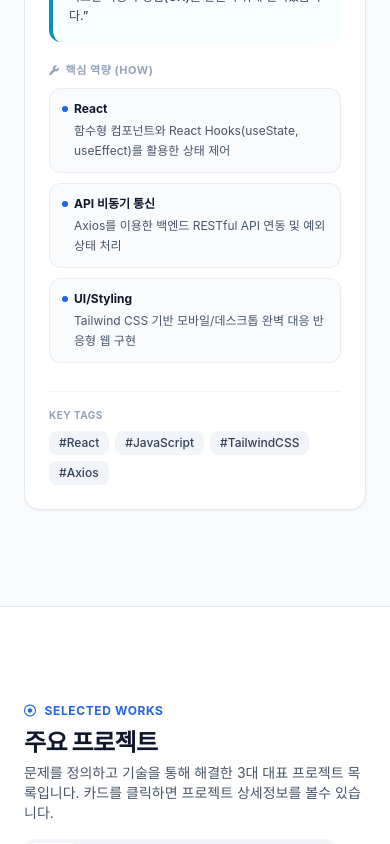
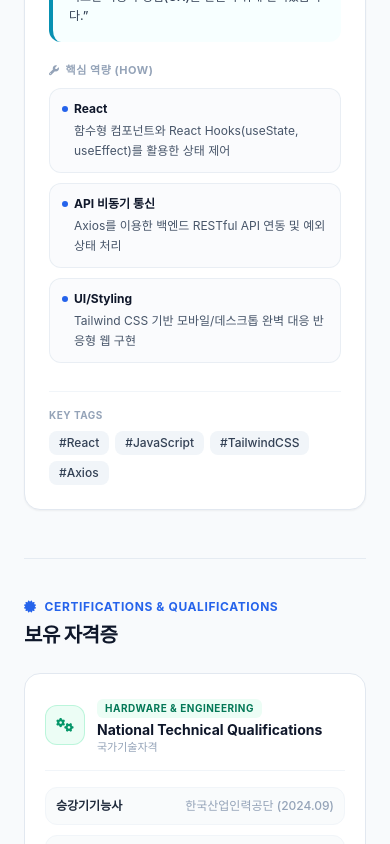
Before and after one commit to dbqls6746-bot/port, a React (Vite) app: page / in a window 390 px wide. Shown: the part 4460-5304 px from the top of the page. Built offline with nearby package versions, Linux system fonts and the light colour scheme; a web font is replaced by a local one.

Commit message:
skills창에 자격증 항목 추가

```diff
--- a/src/components/Skills.jsx
+++ b/src/components/Skills.jsx
@@ -32,7 +32,7 @@ export default function Skills() {
     },
     {
       category: 'Database',
-      subTitle: 'Oracle DB & SQLD',
+      subTitle: 'Oracle DB & MyBatis',
       icon: 'fa-solid fa-database',
       iconBg: 'bg-slate-800 text-white group-hover:bg-emerald-600',
       hoverBorder: 'hover:border-emerald-500',
@@ -52,11 +52,11 @@ export default function Skills() {
           desc: '복잡한 다중 테이블 JOIN 처리 및 동적 SQL(Dynamic Query) 작성',
         },
         {
-          label: 'SQLD 역량',
+          label: '트랜잭션 & 인덱스',
           desc: '데이터베이스 트랜잭션 원리와 인덱스 기본 구조에 대한 깊은 이해',
         },
       ],
-      tags: ['#Oracle', '#MyBatis', '#SQLD', '#ERD_Modeling'],
+      tags: ['#Oracle', '#MyBatis', '#SQL', '#ERD_Modeling'],
     },
     {
       category: 'Frontend',
@@ -85,6 +85,58 @@ export default function Skills() {
         },
       ],
       tags: ['#React', '#JavaScript', '#TailwindCSS', '#Axios'],
+    },
+  ];
+
+  const certificationCards = [
+    {
+      category: 'Hardware & Engineering',
+      title: 'National Technical Qualifications',
+      subLabel: '국가기술자격',
+      icon: 'fa-solid fa-gears',
+      iconStyle: 'bg-emerald-50 text-emerald-600 border border-emerald-200/70',
+      badgeStyle: 'bg-emerald-50 text-emerald-700',
+      hoverBorder: 'hover:border-emerald-400',
+      descStyle: 'bg-emerald-50/50 text-emerald-800 border-emerald-100',
+      certs: [
+        {
+          name: '승강기기능사',
+          meta: '한국산업인력공단 (2024.09)',
+        },
+        {
+          name: '생산자동화기능사',
+          meta: '한국산업인력공단 (2024.07)',
+        },
+        {
+          name: '설비보전기능사',
+          meta: '한국산업인력공단 (2024.04)',
+        },
+        {
+          name: '전기기능사',
+          meta: '한국산업인력공단 (2023.07)',
+        },
+      ],
+      desc: '전기 시퀀스 제어 및 생산 자동화 설비 운용 역량 공인',
+    },
+    {
+      category: 'IT & Office Literacy',
+      title: 'Office & Document Skills',
+      icon: 'fa-solid fa-file-lines',
+      iconStyle: 'bg-purple-50 text-purple-600 border border-purple-200/70',
+      badgeStyle: 'bg-purple-50 text-purple-700',
+      hoverBorder: 'hover:border-purple-400',
+      descStyle: 'bg-purple-50/50 text-purple-800 border-purple-100',
+      certs: [
+        {
+          name: 'ITQ 한글엑셀 / 아래한글 A등급, 한글파워포인트 B등급',
+          meta: '한국생산성본부',
+        },
+        {
+          name: 'DIAT 스프레드시트 / 프리젠테이션 고급, 워드프로세서 중급',
+          meta: '한국정보통신진흥협회',
+        },
+      ],
+      desc: '프로젝트 요구사항 명세서, WBS, 결과보고서 등 체계적인 문서화 기초',
     },
   ];
 
@@ -179,6 +231,79 @@ export default function Skills() {
             </div>
           ))}
         </div>
+
+        {/* 보유 자격증 (Certifications) 서브 섹션 */}
+        <div className="mt-12 pt-10 border-t border-slate-200/80">
+          <div className="flex items-center gap-2 text-brand-600 text-xs font-bold uppercase tracking-wider mb-1.5">
+            <i className="fa-solid fa-certificate"></i> Certifications & Qualifications
+          </div>
+          <h3 className="text-xl sm:text-2xl font-extrabold text-slate-900 tracking-tight mb-6">
+            보유 자격증
+          </h3>
+
+          <div className="grid grid-cols-1 md:grid-cols-2 gap-5">
+            {certificationCards.map((card, cIdx) => (
+              <div
+                key={cIdx}
+                className={`bg-white border border-slate-200 ${card.hoverBorder} rounded-2xl p-5 hover:shadow-md transition-all duration-300 flex flex-col justify-between`}
+              >
+                <div>
+                  {/* 카드 상단 헤더 */}
+                  <div className="flex items-center gap-3 pb-3.5 mb-4 border-b border-slate-100">
+                    <div
+                      className={`w-10 h-10 rounded-xl ${card.iconStyle} flex items-center justify-center shrink-0 shadow-2xs`}
+                    >
+                      <i className={`${card.icon} text-sm`}></i>
+                    </div>
+                    <div className="min-w-0">
+                      <span
+                        className={`inline-block text-[10px] font-bold uppercase tracking-wider px-2 py-0.5 rounded-md ${card.badgeStyle} mb-0.5`}
+                      >
+                        {card.category}
+                      </span>
+                      <h4 className="font-bold text-slate-900 text-sm leading-snug truncate">
+                        {card.title}
+                      </h4>
+                      {card.subLabel && (
+                        <span className="text-[11px] text-slate-400 font-medium block">
+                          {card.subLabel}
+                        </span>
+                      )}
+                    </div>
+                  </div>
+
+                  {/* 자격증 목록 */}
+                  <ul className="space-y-2.5">
+                    {card.certs.map((cert, itemIdx) => (
+                      <li
+                        key={itemIdx}
+                        className="p-2.5 rounded-xl bg-slate-50/80 border border-slate-100 flex flex-col gap-0.5"
+                      >
+                        <div className="flex flex-wrap items-baseline justify-between gap-x-2 gap-y-0.5">
+                          <span className="font-bold text-slate-800 text-xs leading-snug">
+                            {cert.name}
+                          </span>
+                          <span className="text-xs text-slate-400 font-medium shrink-0">
+                            {cert.meta}
+                          </span>
+                        </div>
+                      </li>
+                    ))}
+                  </ul>
+                </div>
+
+                {/* 하단 부연 설명 */}
+                <div className="mt-4 pt-3 border-t border-slate-100">
+                  <p
+                    className={`text-xs px-3 py-2 rounded-xl border ${card.descStyle} font-medium leading-relaxed`}
+                  >
+                    &ldquo;{card.desc}&rdquo;
+                  </p>
+                </div>
+              </div>
+            ))}
+          </div>
+        </div>
       </div>
     </section>
   );
```
